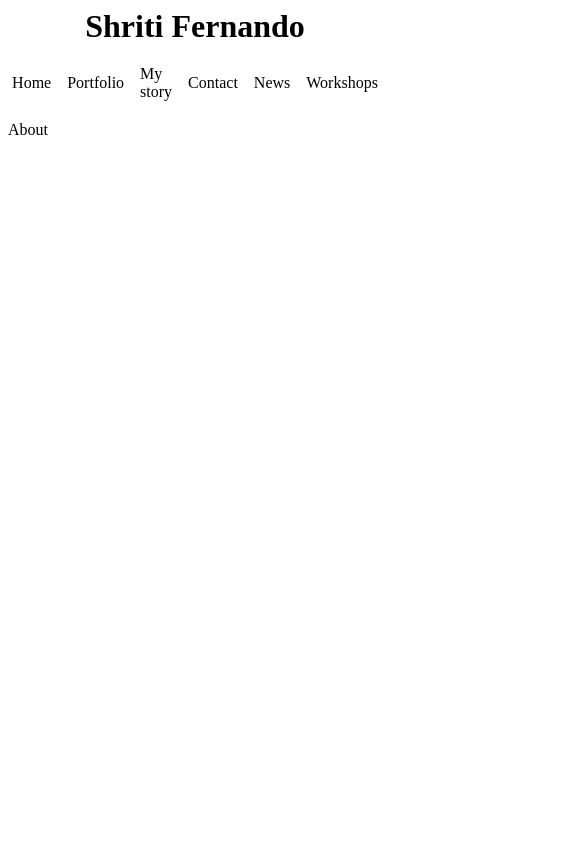
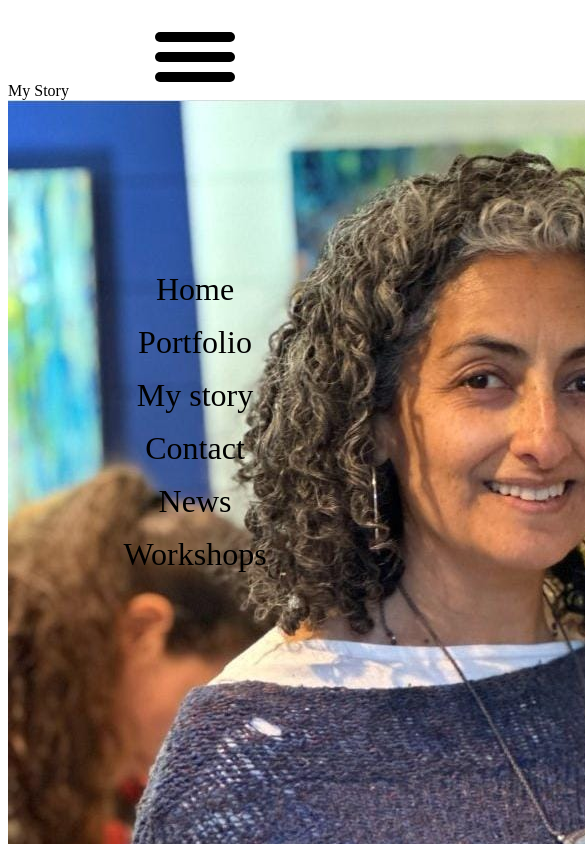
Before and after one commit to onifernando1/shriti, a React (Create React App) app in the folder client/: page /about in a window 390 px wide. Shown: the top 844 px of the page, 585 px wide, since content can reach past the window. Built offline with nearby package versions, Linux system fonts and the light colour scheme.

Commit message:
create and start styling menu on hamburger navbar

```diff
--- /dev/null
+++ b/client/src/assets/styles/about.css
@@ -0,0 +1,3 @@
+.shriti-portrait {
+  height: 50%;
+}
--- a/client/src/assets/styles/home.css
+++ b/client/src/assets/styles/home.css
@@ -3,8 +3,30 @@
   justify-content: center;
   align-items: center;
   flex-direction: column;
+  margin-top: 3rem;
 }
 
 .home-container img {
-  height: 600px;
+  /* height: 35rem; */
+  /* width: 50%; */
 }
+
+@media (max-width: 768px) {
+  .home-container img {
+    width: 100%;
+    height: 100%;
+    transform: rotate(90deg);
+    margin-top: 3rem;
+    /* object-fit: fill; */
+  }
+}
+
+body {
+  /* background-color: red; */
+}
+
+.logo {
+  font-weight: bold;
+  font-size: 2rem;
+  margin-bottom: 2rem;
+}
--- a/client/src/assets/styles/navbar.css
+++ b/client/src/assets/styles/navbar.css
@@ -1,12 +1,3 @@
-.navbar-container {
-  display: flex;
-  justify-content: center;
-  align-items: center;
-  gap: 1rem;
-  padding: 20px;
-  /* background-color: black; */
-}
-
 .navbar-container a {
   text-decoration: none;
   color: black;
@@ -17,9 +8,40 @@
   justify-content: center;
   align-items: center;
   flex-direction: column;
+  margin-top: 2rem;
 }
 
-.logo {
-  font-weight: bold;
+.hamburger-lines {
+  display: flex;
+  gap: 10px;
+  flex-direction: column;
+}
+
+.line1,
+.line2,
+.line3 {
+  height: 10px;
+  width: 80px;
+  border-radius: 10px;
+  background-color: black;
+}
+
+.links {
+  display: flex;
+  justify-content: center;
+  align-items: center;
+  flex-direction: column;
+  /* background-color: yellow; */
+  position: absolute;
+  position: fixed;
+  top: 0;
+  left: 0;
+  height: 100%;
+  width: 100%;
+  z-index: 100;
+  gap: 1rem;
+}
+
+.links a {
   font-size: 2rem;
 }
--- a/client/src/components/Navbar.js
+++ b/client/src/components/Navbar.js
@@ -5,8 +5,13 @@ function Navbar() {
   return (
     <>
       <div className="navbar">
-        <div className="logo">Shriti Fernando</div>
         <div className="navbar-container">
+          <div className="hamburger-lines">
+            <div className="line1"></div>
+            <div className="line2"></div>
+            <div className="line3"></div>
+          </div>
+          <div className="links">
             <Link to="/">Home</Link>
             <Link to="/portfolio">Portfolio</Link>
             <Link to="/about">My story</Link>
@@ -15,6 +20,7 @@ function Navbar() {
             <Link to="/workshops">Workshops</Link>
           </div>
         </div>
+      </div>
     </>
   );
 }
--- a/client/src/pages/About.js
+++ b/client/src/pages/About.js
@@ -1,5 +1,15 @@
+require("../assets/styles/about.css");
+
 function About() {
-  return <div>About</div>;
+  return (
+    <div className="about-container">
+      <div>My Story</div>
+      <img
+        className="shriti-portrait"
+        src={require("../assets/images/shritiportrait.jpg")}
+      ></img>
+    </div>
+  );
 }
 
 export default About;
--- a/client/src/pages/Home.js
+++ b/client/src/pages/Home.js
@@ -3,7 +3,9 @@ import "../assets/styles/home.css";
 function Home() {
   return (
     <div className="home-container">
+      <div className="logo">Shriti Fernando</div>
       <img src={require("../assets/images/josie5.jpg")}></img>
+      {/* <div>Shriti Fernando Art</div> */}
     </div>
   );
 }
```
Lines whose indentation alone changed are shown as unchanged.
